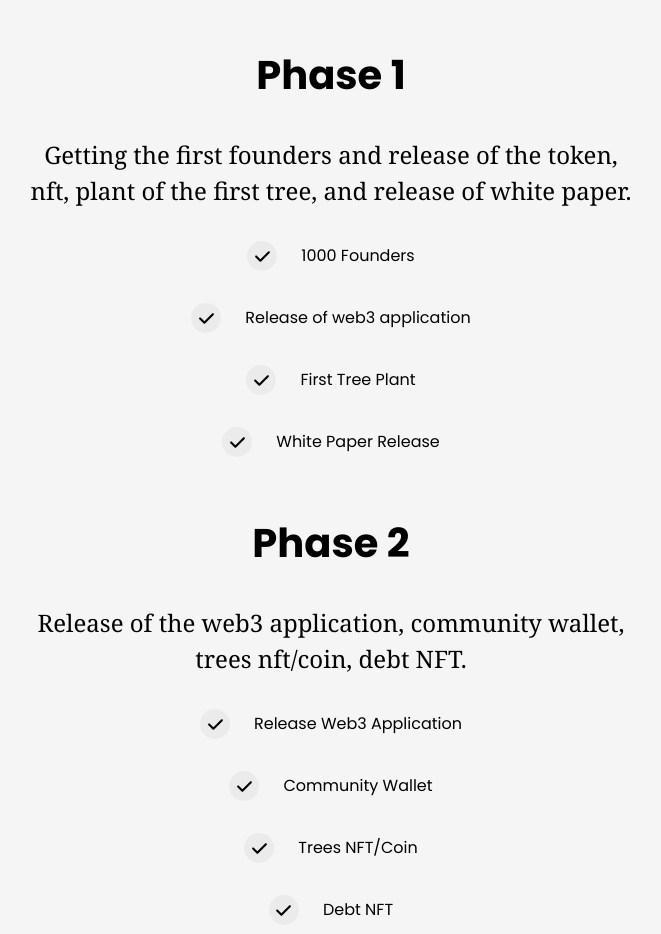
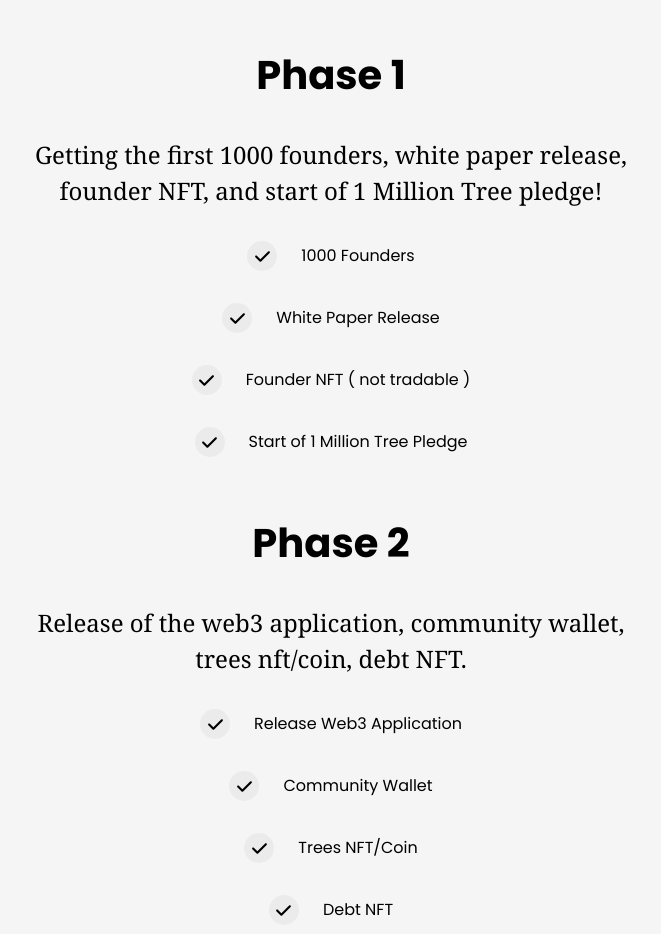
Before and after one commit to plan-b-dao/homepage, a Next.js app: page / in a window 1280 px wide. Shown: the part 1280-2214 px from the top of the page, without its empty margins (309-970 px from the left). Built offline with nearby package versions, Linux system fonts and the light colour scheme.

Commit message:
refactoring road map

```diff
--- a/pages/index.tsx
+++ b/pages/index.tsx
@@ -45,14 +45,14 @@ const Home: NextPage = () => {
             </div>
             <div>
               <p className='text-[24px] sm:w-1/2 mx-auto font-playfair-display'>
-                Getting the first founders and release of the token, nft, plant of the first tree,  and release of white paper.
+                Getting the first 1000 founders, white paper release, founder NFT, and start of 1 Million Tree pledge!
               </p>
             </div>
             <div className='space-y-8 my-2 mx-auto flex flex-col items-center'>
               <Achievement completed={false}>1000 Founders</Achievement>
-              <Achievement completed={false}>Release of web3 application</Achievement>
-              <Achievement completed={false}>First Tree Plant</Achievement>
               <Achievement completed={false}>White Paper Release</Achievement>
+              <Achievement completed={false}>Founder NFT ( not tradable )</Achievement>
+              <Achievement completed={false}>Start of 1 Million Tree Pledge</Achievement>
             </div>
           </div>
           <div className='space-y-8 text-center p-6 my-2'>
```
